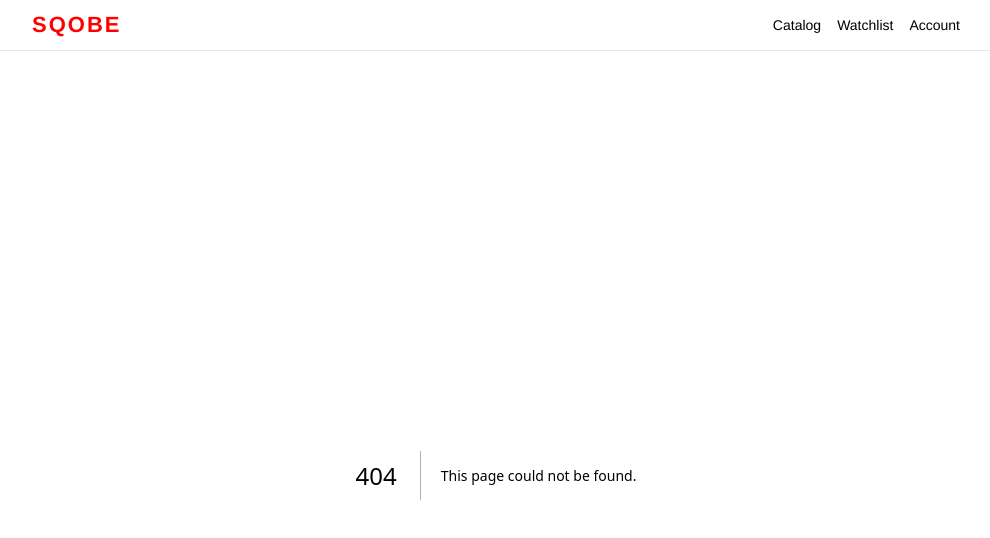
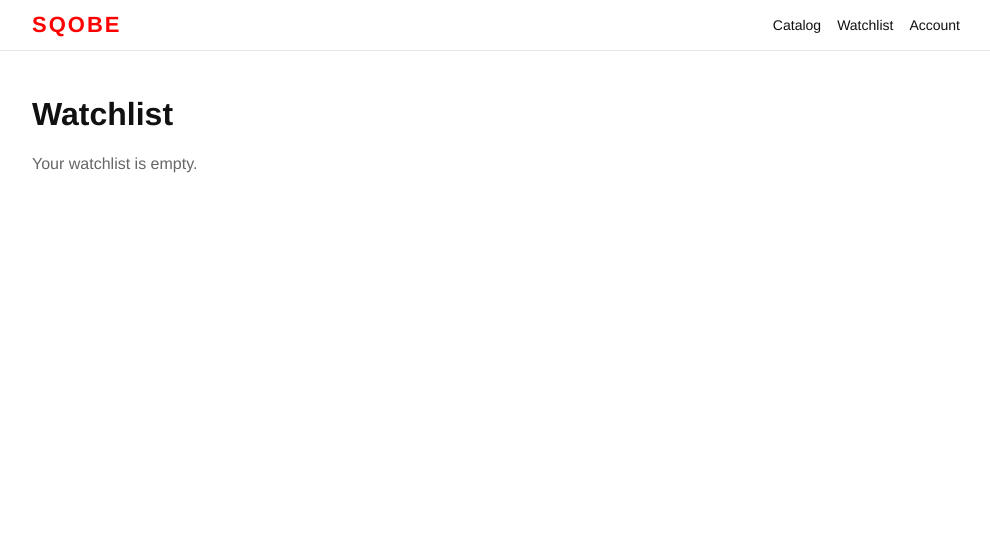
Before and after one commit to LaurenceLex/SQOBE, a Next.js app: page /watchlist in a window 1280 px wide. Before the commit this address had no page. Shown: the top 538 px of the page, without its empty margins (144-1134 px from the left). Built offline with nearby package versions, Linux system fonts and the light colour scheme.

Commit message:
Create page.js

```diff
--- /dev/null
+++ b/app/watchlist/page.js
@@ -0,0 +1,15 @@
+"use client";
+import { demoMovies } from "../lib/mock";
+import { useWatchlist } from "../lib/useWatchlist";
+import Row from "../components/Row";
+
+export default function WatchlistPage() {
+  const { ids } = useWatchlist();
+  const items = demoMovies.filter(m => ids.includes(m.id));
+  return (
+    <div>
+      <h1>Watchlist</h1>
+      {items.length ? <Row title="Saved Titles" items={items} /> : <p className="muted">Your watchlist is empty.</p>}
+    </div>
+  );
+}
```
